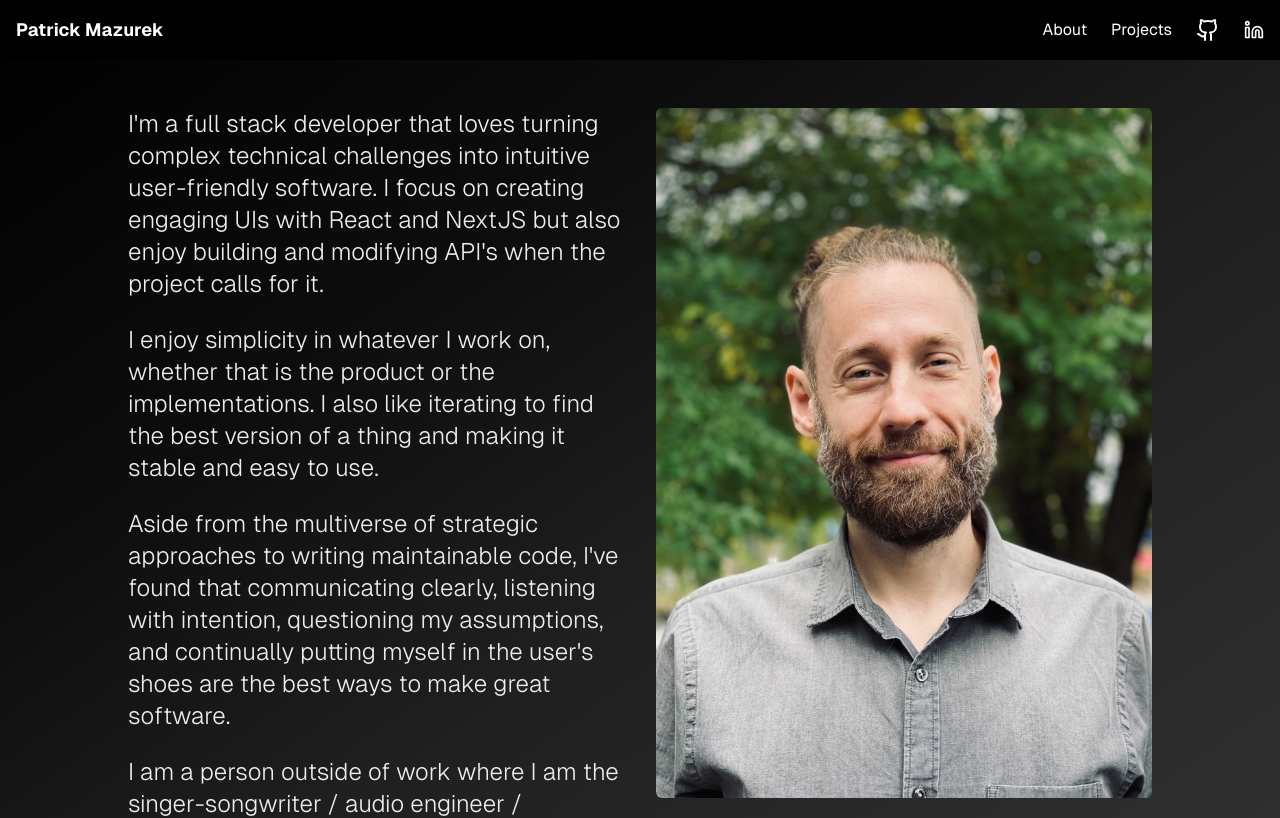
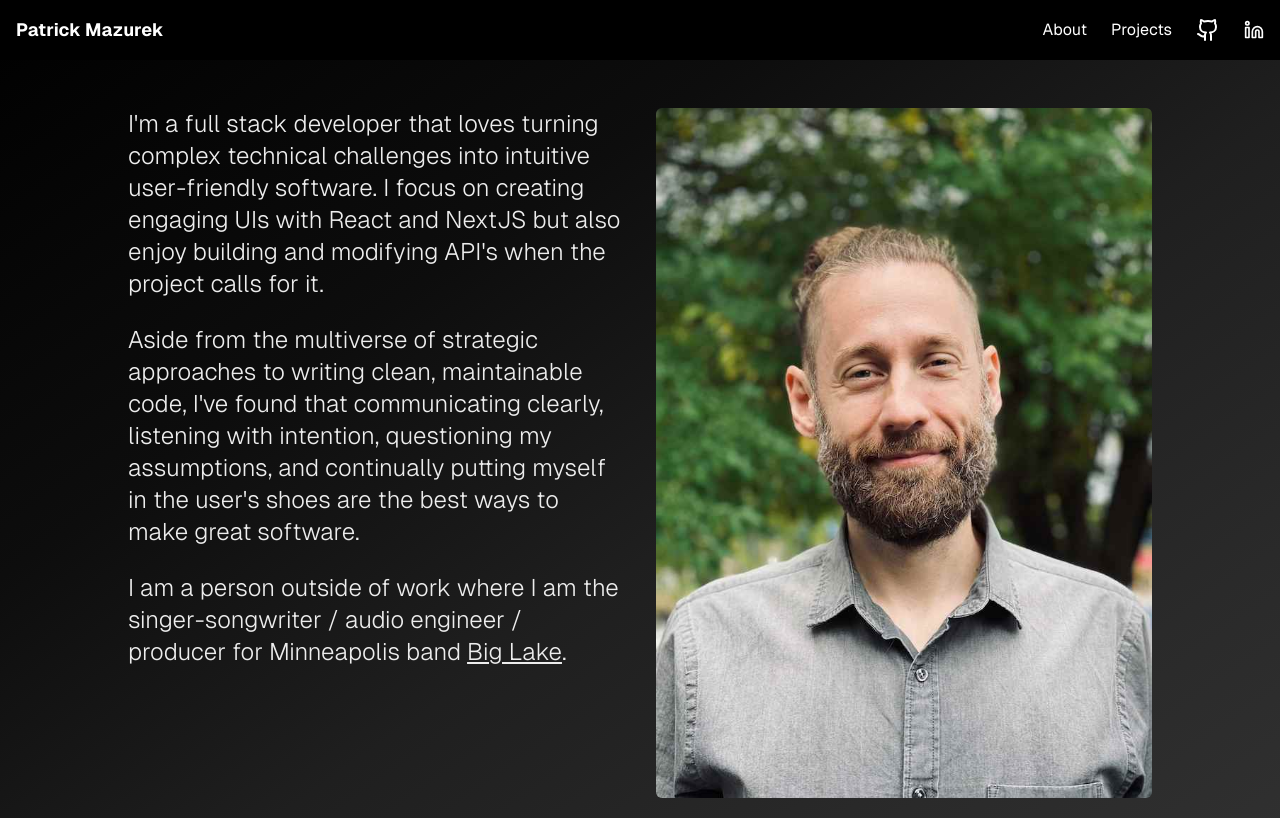
Before and after one commit to jpmzurk/portfolio, a Next.js app: page /about in a window 1280 px wide. Shown: the top 818 px of the page. Built offline with nearby package versions, Linux system fonts and the light colour scheme.

Commit message:
resize image

```diff
--- a/app/about/page.tsx
+++ b/app/about/page.tsx
@@ -15,12 +15,7 @@ const AboutPage = () => {
             and modifying API&apos;s when the project calls for it.
           </p>
           <p className="mb-6 text-2xl font-light">
-            I enjoy simplicity in whatever I work on, whether that is the
-            product or the implementations. I also like iterating to find the
-            best version of a thing and making it stable and easy to use.
-          </p>
-          <p className="mb-6 text-2xl font-light">
-            Aside from the multiverse of strategic approaches to writing
+            Aside from the multiverse of strategic approaches to writing clean,
             maintainable code, I&apos;ve found that communicating clearly,
             listening with intention, questioning my assumptions, and
             continually putting myself in the user&apos;s shoes are the best
@@ -45,6 +40,7 @@ const AboutPage = () => {
             className="rounded-md"
             priority
             placeholder="blur"
+            blurDataURL="@/public/images/profile-three-low.jpg"
           />
         </div>
       </div>
```
Also changed, not shown: components.json, public/images/profile-three-low.jpg (added), public/images/profile-three.jpg.
